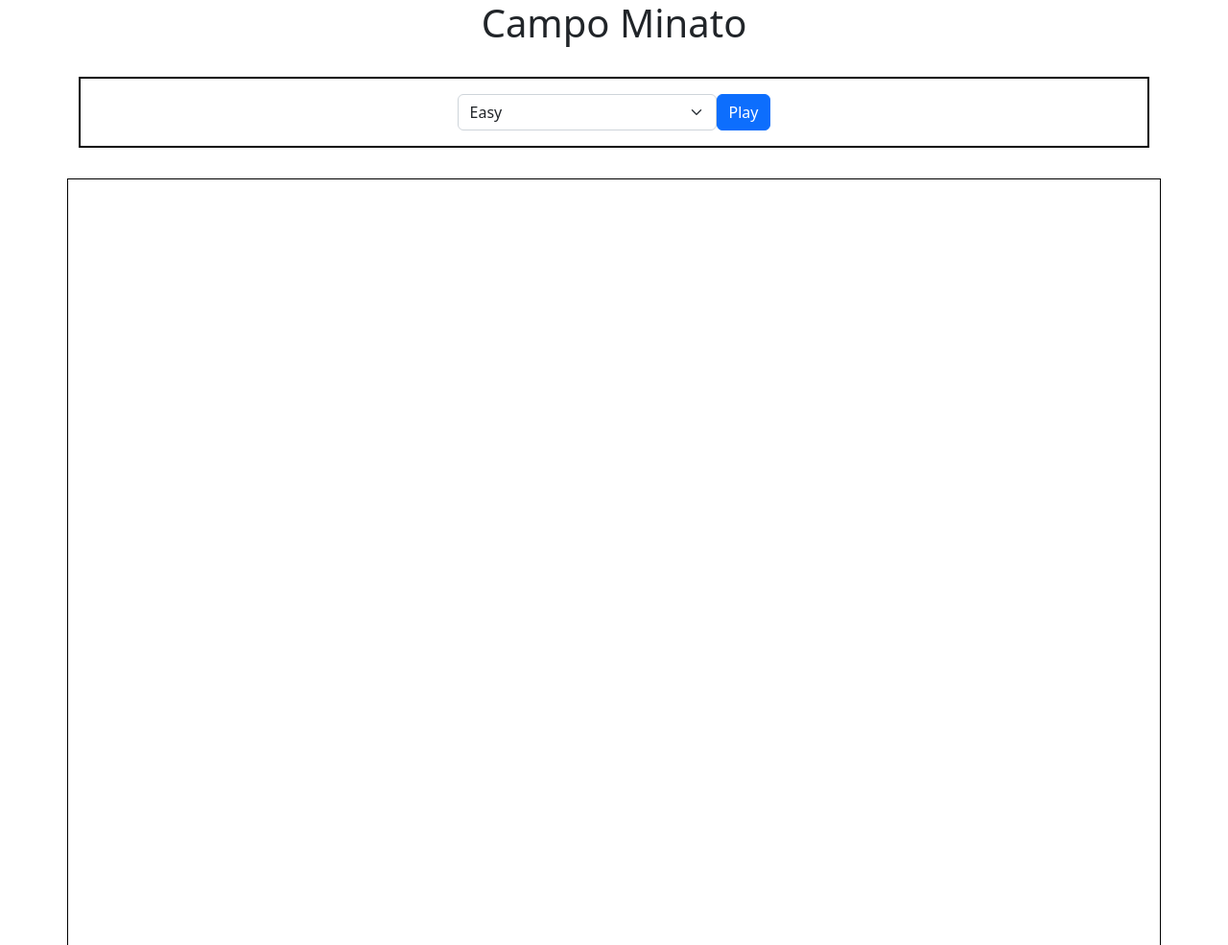
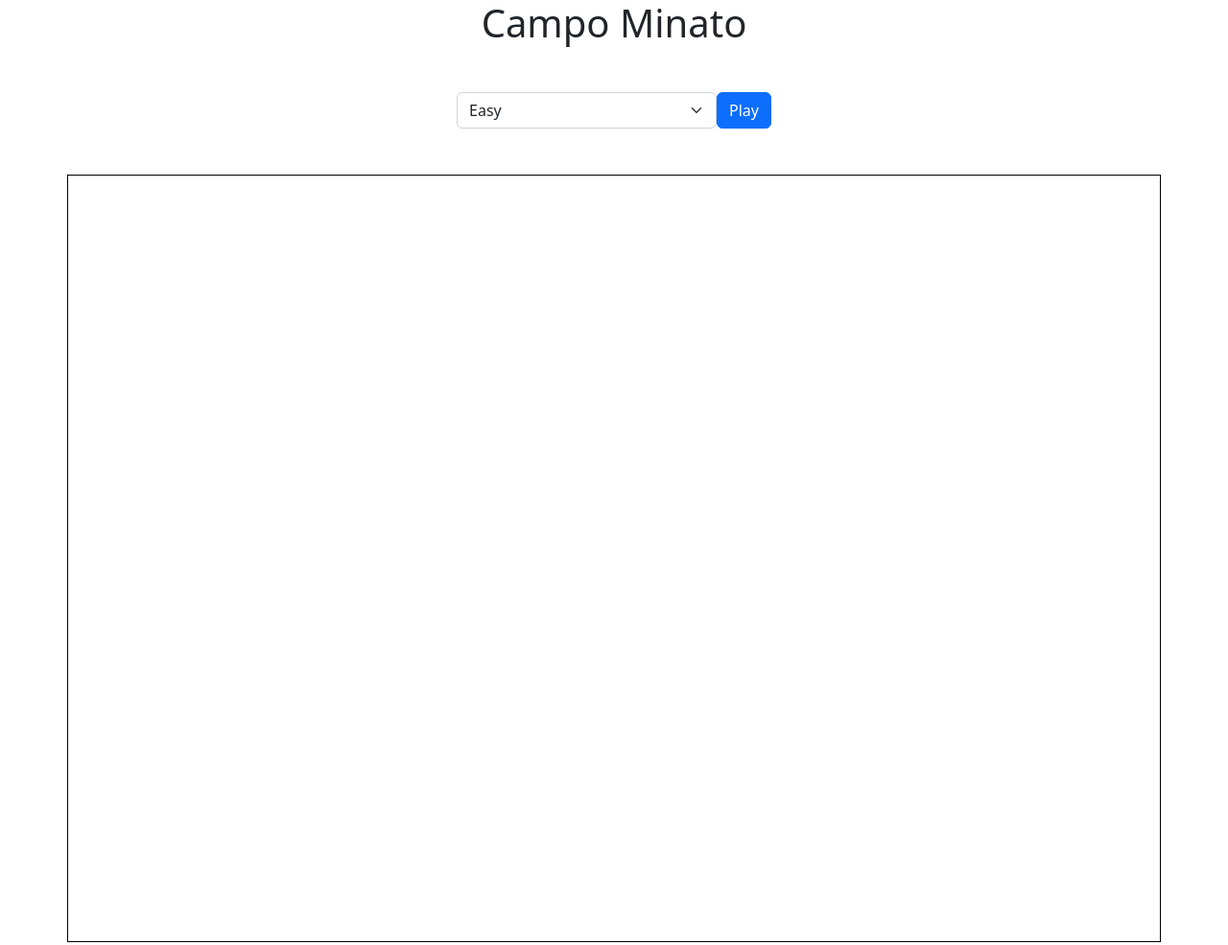
Before and after one commit to TomasBelfonte/js-campominato-dom, a plain HTML site: page index.html in a window 1280 px wide. Shown: the top 985 px of the page at 96% size. Drawn offline with nearby package versions, Linux system fonts and the light colour scheme.

Commit message:
Js-Campominato-Dom

```diff
--- a/css/style.css
+++ b/css/style.css
@@ -6,6 +6,7 @@ body {
 .box {
     border: 1px solid black;
     min-height: 100vh;
+    min-width: 100vh;
     margin-bottom: 100px;
 }
 
@@ -13,7 +14,6 @@ body {
     margin-top: 2rem;
     margin-bottom: 2rem;
     padding: 1rem;
-    border: 2px solid black;
     display: flex;
     justify-content: center;
 
--- a/js/main.js
+++ b/js/main.js
@@ -16,9 +16,7 @@ function playCells( num ) {
     for (let i = 0; i < num.length; i++) {
 
         const newDiv = document.createElement("div");
-
         const numRow = Math.sqrt(num );
-
         newDiv.classList.add("cell");
         newDiv.style.width = 100 / numRow + "%";
         newDiv.textContent = i + 1;
```
